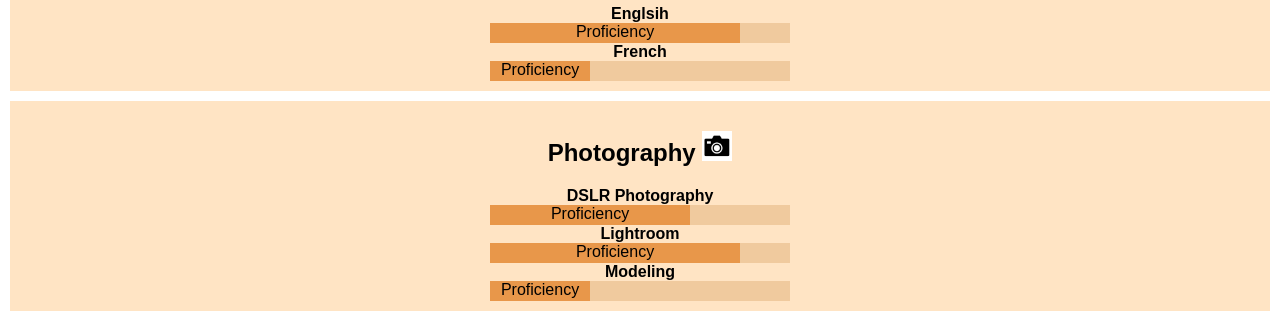
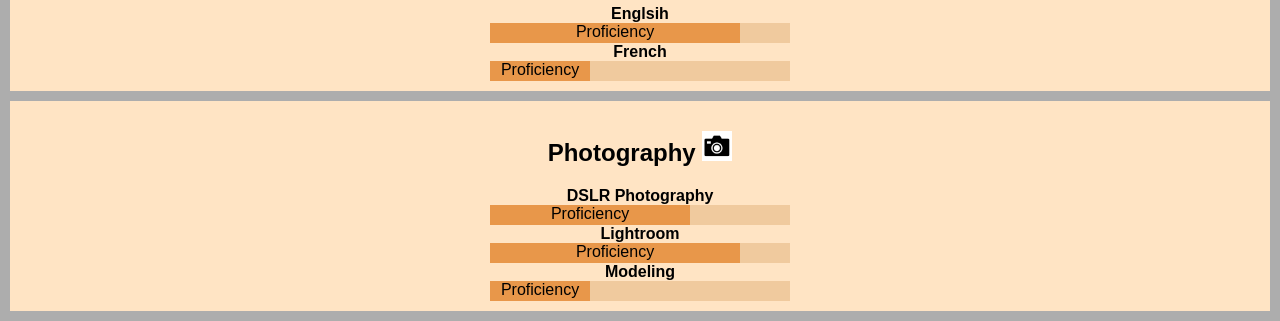
Before and after one commit to ST-ITM/lab01-s21versurfer, a plain HTML site: page SkillPage.html in a window 1280 px wide. Shown: the part 590-911 px from the top of the page. Drawn offline with Linux system fonts and the light colour scheme.

Commit message:
background color change

```diff
--- a/style_homepage.css
+++ b/style_homepage.css
@@ -2,6 +2,7 @@ body {
   margin: 0;
   font-family: Arial, Helvetica, sans-serif;
   text-align: center;
+  background-color: rgb(173, 173, 173);
 }
 
 .topnav {
```
